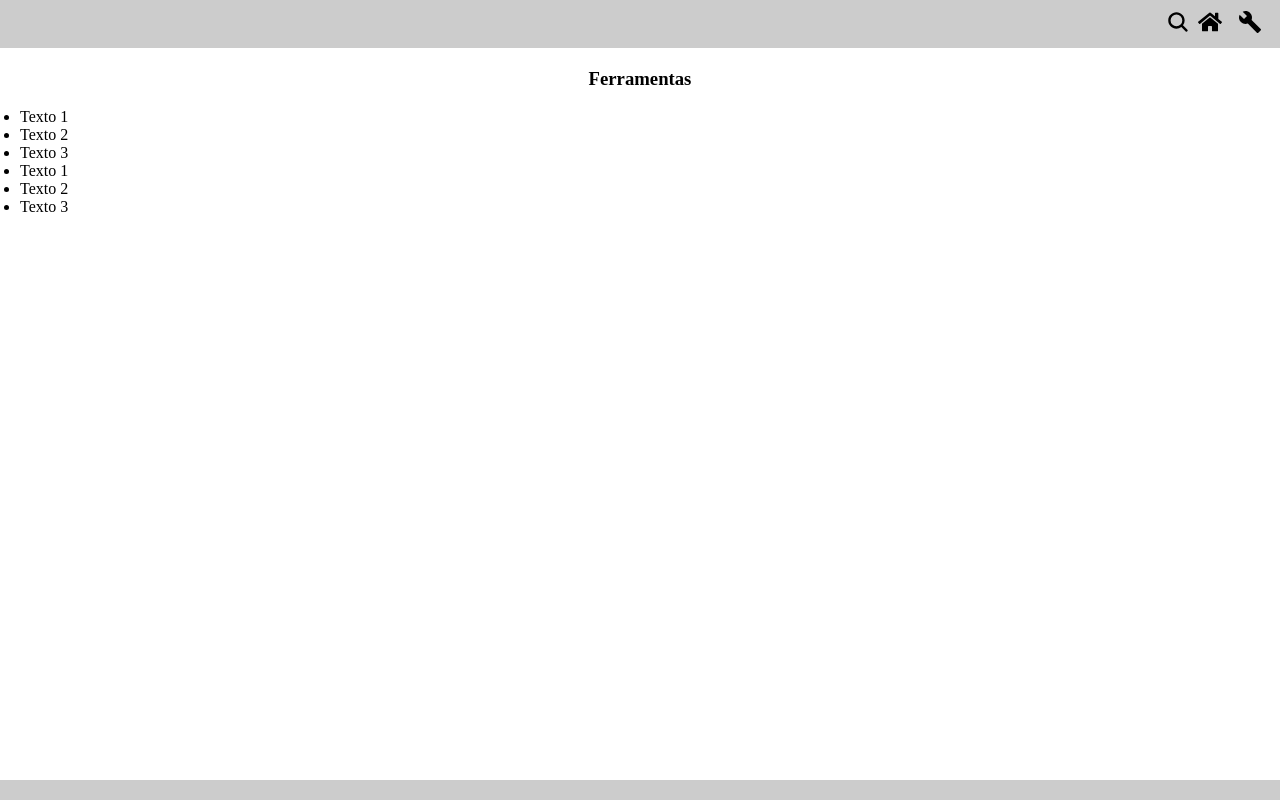
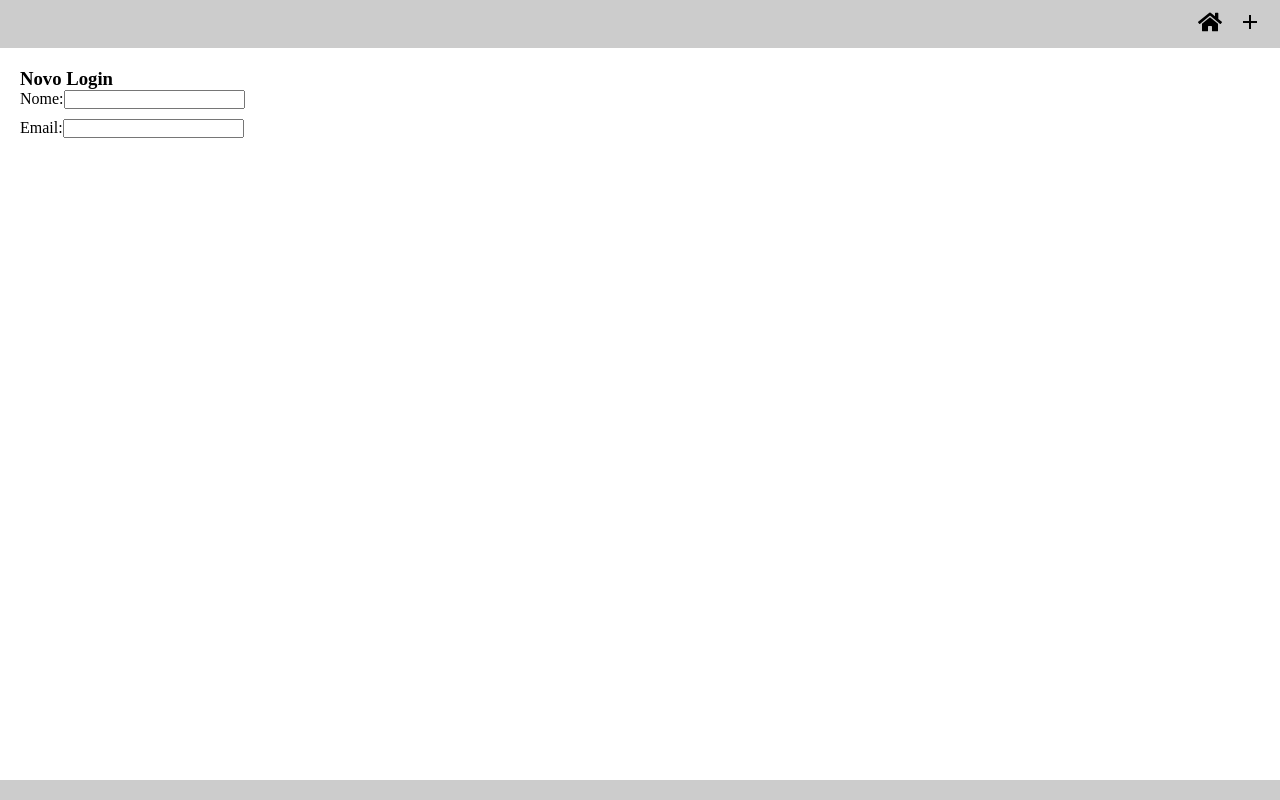
Before and after one commit to wrodrigues86/sf-login, a React (Create React App) app: page / in a window 1280 px wide. Both pictures are taken after a click on the button 1250 px from the left and 15 px from the top of the page. Built offline with nearby package versions, Linux system fonts and the light colour scheme.

Commit message:
Criação de Tela de cadastro

```diff
--- a/src/App.js
+++ b/src/App.js
@@ -2,6 +2,7 @@ import { useState } from "react";
 import Home from "./Pages/Home";
 import Ferramentas from "./Pages/Ferramentas";
 import Layout from "./Components/Layout/Layout";
+import NovoLogin from "./Pages/NovoLogin";
 
 export default function App() {
 
@@ -9,6 +10,7 @@ export default function App() {
 
     const handleTela = () => {
         if (tela === "Home") { return <Home /> };
+        if (tela === "Novo") { return <NovoLogin /> };
         if (tela === "Ferramentas") { return <Ferramentas /> };
     };
 
--- /dev/null
+++ b/src/Components/CustomInput/index.js
@@ -0,0 +1,9 @@
+
+export default function CustomInput({ title, ...props }) {
+  return (
+    <div style={{ marginBottom: '10px' }}>
+        <label htmlFor={title}>{title}:</label>
+        <input id={title} {...props} />
+    </div>
+  );
+}
--- a/src/Components/Layout/Layout.js
+++ b/src/Components/Layout/Layout.js
@@ -1,7 +1,9 @@
 import "./Layout.css";
 import { FaHome } from 'react-icons/fa';
+import { MdAdd } from "react-icons/md";
 import { IoSearch } from "react-icons/io5";
 import { MdBuild } from 'react-icons/md';
+
 
 
 export default function Layout({ tela, setTela, children }) {
@@ -9,17 +11,23 @@ export default function Layout({ tela, setTela, children }) {
         <div class="box">
             <header>
 
-                <IoSearch size={24} />
+                {/* <IoSearch size={24} /> */}
 
                 <button className={`menu ${tela === "Home" ? "ativo" : ""}`}
                     onClick={() => setTela("Home")}>
                     <FaHome size={24} />
                 </button>
 
-                <button className={`menu ${tela === "Ferramentas" ? "ativo" : ""}`}
+               <button className={`menu ${tela === "Novo" ? "ativo" : ""}`}
+                    onClick={() => setTela("Novo")}>
+                    <MdAdd size={24} />
+                </button>
+
+                {/* <button className={`menu ${tela === "Ferramentas" ? "ativo" : ""}`}
                     onClick={() => setTela("Ferramentas")}>
                     <MdBuild size={24} />
-                </button>
+                </button> */}
+
             </header>
             <main>{children}</main>
             <footer className="footer">
--- /dev/null
+++ b/src/Pages/NovoLogin/index.jsx
@@ -0,0 +1,32 @@
+
+import { useState } from "react";
+import CustomInput from "../../Components/CustomInput";
+
+export default function NovoLogin() {
+
+    const [nome, setNome] = useState("");
+    const [email, setEmail] = useState("");
+
+    return (
+        <div>
+            <h3>Novo Login</h3>
+            <p>
+                <CustomInput
+                    title="Nome"
+                    name="nome"
+                    type="text"
+                    value={nome}
+                    onChange={(e) => setNome(e.target.value)}
+                />
+
+                <CustomInput
+                    title="Email"
+                    name="email"
+                    type="email"
+                    value={email}
+                    onChange={(e) => setEmail(e.target.value)}
+                />
+            </p>
+        </div>
+    )
+}
```
Also changed, not shown: 1 other file (tests, documents, lock files or other folders).
